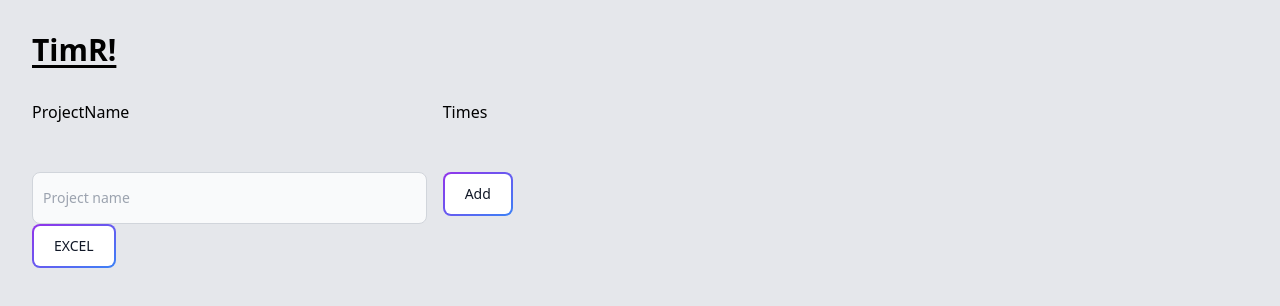
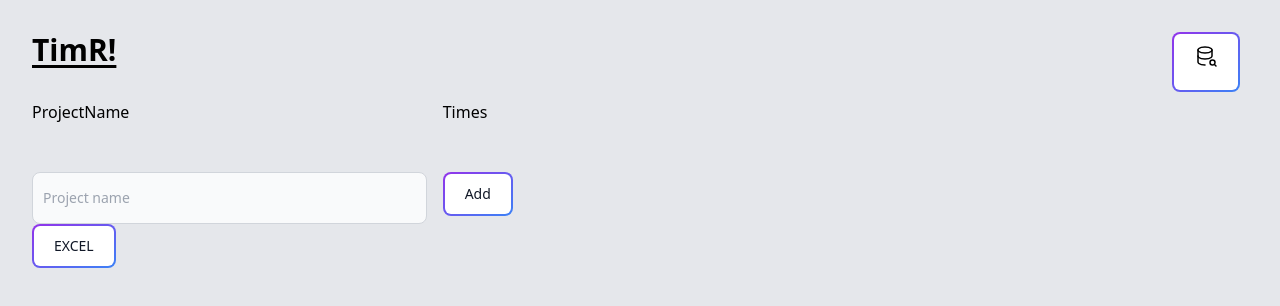
Before and after one commit to elegy00/timr, a React (Vite) app: page / in a window 1280 px wide. Shown: the top 306 px of the page. Built offline with nearby package versions, Linux system fonts and the light colour scheme.

Commit message:
Add simple Popover

```diff
--- a/package.json
+++ b/package.json
@@ -15,6 +15,7 @@
     "react": "^18.2.0",
     "react-aria": "^3.29.1",
     "react-dom": "^18.2.0",
+    "react-stately": "^3.27.1",
     "uuid": "^9.0.1",
     "xlsx": "^0.18.5",
     "zustand": "^4.4.4"
--- a/src/components/atoms/Button/Button.tsx
+++ b/src/components/atoms/Button/Button.tsx
@@ -1,15 +1,23 @@
-import { PropsWithChildren } from "react";
+import { PropsWithChildren, RefObject } from "react";
 import { Styleable } from "../../../types/styleable";
 import classNames from "classnames";
+import React from "react";
+import { AriaButtonOptions, useButton } from "react-aria";
 
-type Props = PropsWithChildren<React.ButtonHTMLAttributes<HTMLButtonElement>> &
-  Styleable;
+type Props = PropsWithChildren<AriaButtonOptions<"button">> &
+  Styleable & {
+    buttonRef?: RefObject<HTMLButtonElement>;
+  };
 
-const Button = (props: Props) => {
-  const { children, className, ...rest } = props;
+const Button: React.FC<Props> = (props) => {
+  const { className, buttonRef, children, ...rest } = props;
+  const fallbackRef = React.useRef(null);
+  const ref = buttonRef ?? fallbackRef;
+  const { buttonProps } = useButton(rest, ref);
   return (
     <button
-      {...rest}
+      ref={ref}
+      {...buttonProps}
       className={classNames(
         "relative flex items-center justify-center p-0.5 mb-2 mr-2 overflow-hidden text-sm font-medium text-gray-900 rounded-lg group bg-gradient-to-br from-purple-600 to-blue-500 group-hover:from-purple-600 group-hover:to-blue-500 hover:text-white focus:ring-4 focus:outline-none focus:ring-blue-300",
         className
--- /dev/null
+++ b/src/components/atoms/Popover/Popover.tsx
@@ -0,0 +1,33 @@
+import React from "react";
+import type { AriaPopoverProps } from "react-aria";
+import { DismissButton, Overlay, usePopover } from "react-aria";
+import type { OverlayTriggerState } from "react-stately";
+
+export interface PopoverProps extends Omit<AriaPopoverProps, "popoverRef"> {
+  children: React.ReactNode;
+  state: OverlayTriggerState;
+}
+
+function Popover({ children, state, ...props }: PopoverProps) {
+  const popoverRef = React.useRef(null);
+
+  const { popoverProps, underlayProps } = usePopover(
+    {
+      ...props,
+      popoverRef,
+    },
+    state
+  );
+
+  return (
+    <Overlay>
+      <div {...underlayProps} className="underlay" />
+      <div {...popoverProps} ref={popoverRef} className="popover">
+        <DismissButton onDismiss={state.close} />
+        {children}
+        <DismissButton onDismiss={state.close} />
+      </div>
+    </Overlay>
+  );
+}
+export { Popover };
--- /dev/null
+++ b/src/components/atoms/Popover/PopoverTrigger.tsx
@@ -0,0 +1,41 @@
+import React, { PropsWithChildren, ReactNode } from "react";
+import { useOverlayTrigger } from "react-aria";
+import { OverlayTriggerProps, useOverlayTriggerState } from "react-stately";
+import { Button } from "../Button/Button";
+import { Popover } from "./Popover";
+
+interface Props extends OverlayTriggerProps {
+  trigger: ReactNode | undefined;
+}
+
+const PopoverTrigger: React.FC<PropsWithChildren<Props>> = ({
+  trigger,
+  children,
+  ...props
+}) => {
+  const ref = React.useRef(null);
+  const state = useOverlayTriggerState(props);
+
+  const { triggerProps, overlayProps } = useOverlayTrigger(
+    { type: "dialog" },
+    state,
+    ref
+  );
+
+  return (
+    <>
+      <Button {...triggerProps} buttonRef={ref}>
+        {trigger}
+      </Button>
+      {state.isOpen && (
+        <Popover {...props} triggerRef={ref} state={state}>
+          <div className="p-4 bg-white shadow-lg" {...overlayProps}>
+            {children}
+          </div>
+        </Popover>
+      )}
+    </>
+  );
+};
+
+export { PopoverTrigger };
--- /dev/null
+++ b/src/components/organisms/StorageStatus/StorageStatus.tsx
@@ -0,0 +1,14 @@
+import storageIcon from "../../../assets/storage-search.svg";
+import { PopoverTrigger } from "../../atoms/Popover/PopoverTrigger";
+
+const StorageStatus = () => {
+  return (
+    <PopoverTrigger
+      trigger={<img src={storageIcon} className="storage" alt="storage" />}
+    >
+      <>Le Content</>
+    </PopoverTrigger>
+  );
+};
+
+export { StorageStatus };
--- a/src/components/pages/ProjectPage.tsx
+++ b/src/components/pages/ProjectPage.tsx
@@ -2,14 +2,18 @@ import { useProjectStore } from "../../store/projectStore";
 import { Exporter } from "../organisms/Exporter/Exporter";
 import { NewProjectForm } from "../organisms/NewProjectForm/NewProjectForm";
 import { ProjectGrid } from "../organisms/ProjectGrid/ProjectGrid";
+import { StorageStatus } from "../organisms/StorageStatus/StorageStatus";
 
 const ProjectPage = () => {
   const addProject = useProjectStore((state) => state.addProject);
   return (
     <>
-      <h1 className="underline underline-offset-4 font-bold text-3xl mb-8">
-        TimR!
-      </h1>
+      <header className="flex justify-between gap-2">
+        <h1 className="underline underline-offset-4 font-bold text-3xl mb-8">
+          TimR!
+        </h1>
+        <StorageStatus />
+      </header>
       <ProjectGrid />
       <div className="h-12"></div>
       <NewProjectForm onProjectAdded={addProject} />
```
Also changed, not shown: src/assets/storage-search.svg (added), 1 other file (tests, documents, lock files or other folders).
